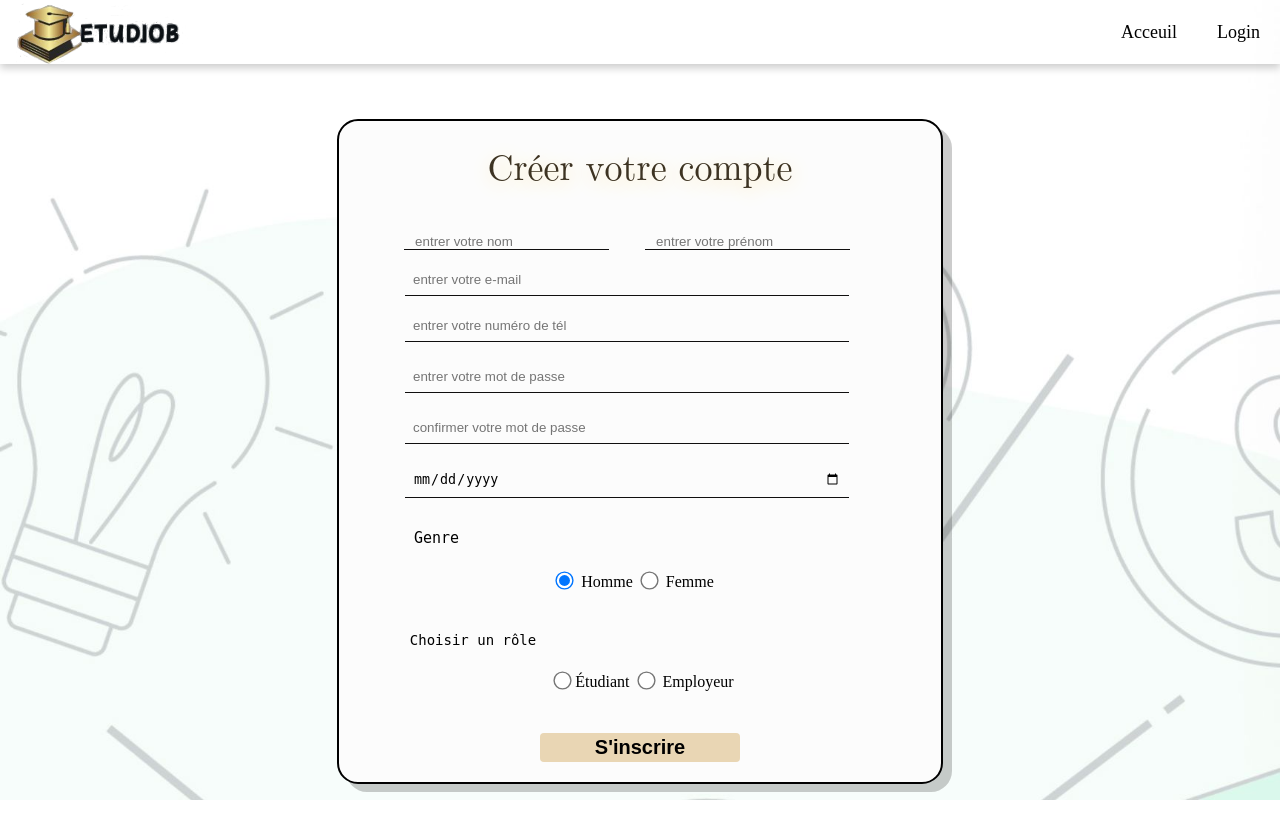
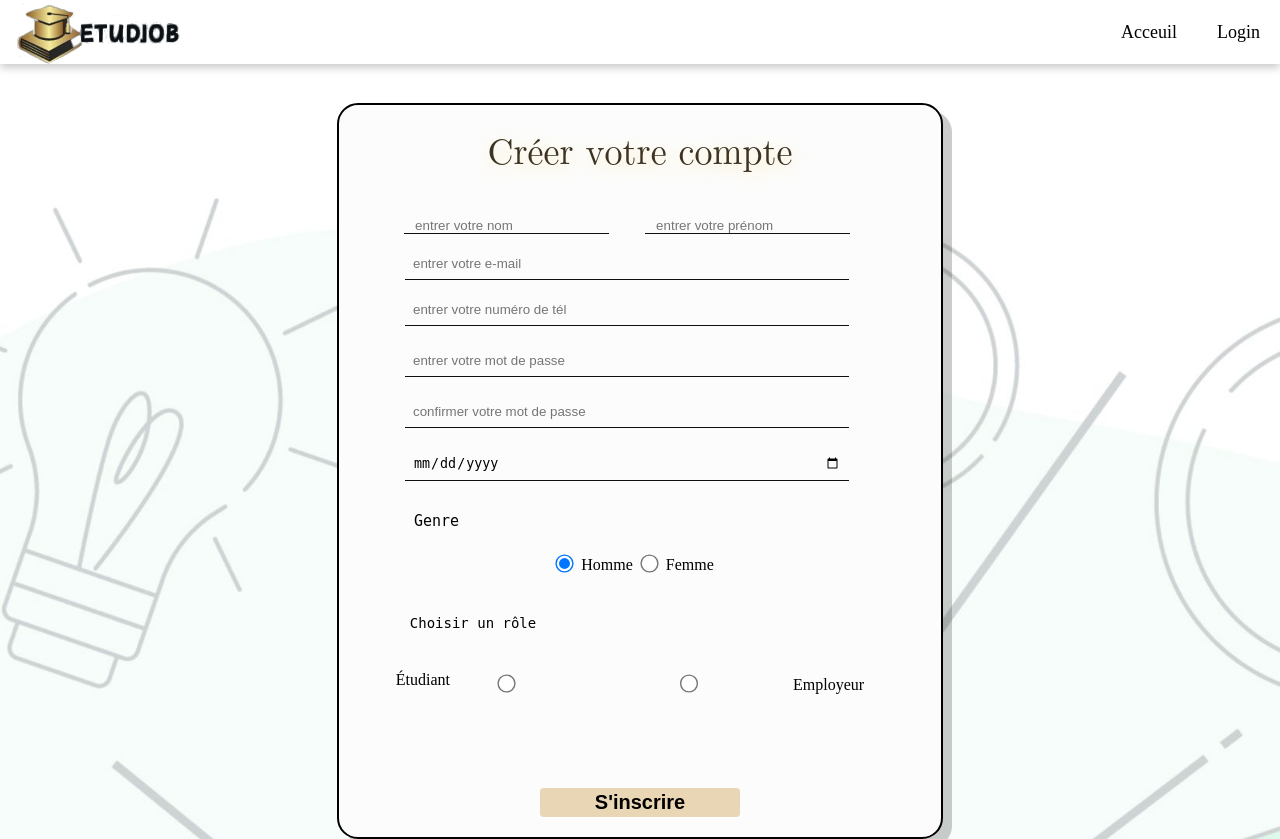
Before and after one commit to amririhem/web, a PHP site: page /inscrit.html in a window 1280 px wide. Before the commit the page ends 800 px from the top, so only its background shows below. Run offline with PHP 8.4, Linux system fonts and the light colour scheme.

Commit message:
inscrit+modifpro

```diff
--- a/inscrit.css
+++ b/inscrit.css
@@ -167,28 +167,38 @@
   align-items: flex-start;
   flex-direction: row;
   padding-left: 22px;
- font-family: monospace;
-
-  margin-left: 54px;
+  font-family: monospace;
+  margin-left: 9px;
   margin-right: auto;
   padding-bottom:10px ;
   margin-top: 22px;
-
-    position: inherit;
-    display: flex;
-    flex-direction: row;
-    padding-left: 9px;
+  position: inherit;
 
 }
 
-.labelinput5 label {
+/*.labelinput5 label {
   position: relative;
   left: 48px;
   bottom: 27px;
   margin: 7px;
   font-family: monospace;
+}*/
+#niveau {
+  margin-left: 56px;
+  border: none;
+  outline: none;
+  border-bottom: 1px solid #100f0f;
+  background-color: #fcfcfc;
+  width: 188px;
 }
-
+#etab {
+  margin-left: 56px;
+  border: none;
+  outline: none;
+  border-bottom: 1px solid #100f0f;
+  background-color: #fcfcfc;
+  width: 188px;
+}
 
 .inputinscrit6 {
   display: flex;
@@ -305,6 +315,11 @@
   /* align-content: stretch; */
   justify-content: center;
 }
+.labelinput3 label{
+  padding: 20px;
+  justify-content: center;
+  margin-right: 20px;
+}
 .labelinput4 {
     display: flex;
     flex-direction: row;
@@ -350,10 +365,11 @@
   margin: 6px;
   margin-left: 10px;
 
+
 }
 
 
-.inputinscrit6text {
+#description {
 
 margin-top: 20px;
 width: 484px;
@@ -373,12 +389,12 @@
 color: #333; /* Couleur du texte */
 background-color: #fff; /* Couleur de fond */
 }
-.inputinscrit6text:focus {
+#description:focus {
 outline: none; /* Remove the default focus outline */
 border-color: #5a5a5a; /* Change border color on focus */
 box-shadow: 0 0 8px rgba(0, 102, 204, 0.3); /* Légère ombre portée au focus */
 }
 
-.inputinscrit6text::placeholder {
+#description::placeholder {
 color: #aaa; /* Couleur du placeholder */
 }
--- a/inscrit.html
+++ b/inscrit.html
@@ -53,22 +53,18 @@
             <input type="radio" name="genre" value="female" class="inputinscrit4" onchange="handleChangegenre(event)" /> Femme</label>
         </div>
         <p class="prole">Choisir un rôle</p>
-        <div class="labelinput3">
-          <label>
-            <input type="radio" name="role" value="student" id="studentRadio" class="inputinscrit3" />Étudiant </label>
+        <div  class="labelinput3">
+          <label> Étudiant </label><input type="radio" name="role" value="student" id="studentRadio" class="inputinscrit3" />
           <label>
             <input type="radio"   name="role" id="niveau"  autoComplete="off" placeholder="Niveau" value="employer"  />
 
             Employeur </label>
         </div>
-        <div class="labelinput5 studentInput">
-          <label htmlFor="niveau" class="studentInput">Niveau</label>
+        <div class="labelinput5" >
           <input type="text" name="niveau" id="niveau" class="studentInput" autoComplete="off" placeholder="Niveau" value="" onchange="handleChangeNiveau(event)" />
-          <p htmlFor="etab" class="studentInput">Établissement</p>
           <input type="text" name="etab" id="etab" class="studentInput" autoComplete="off" placeholder="Établissement" value="" onchange="handleChangeEtablissement(event)" />
         </div>
-        <div class="inputinscrit6 studentInput">
-          <label htmlFor="description" class="studentInput">Description</label>
+        <div class="inputinscrit6 studentInput" >
           <textarea id="description" name="des" class="studentInput" placeholder="Description" value="" onchange="handleChangeDescription(event)"></textarea>
         </div>
 
--- a/modifierProfil.css
+++ b/modifierProfil.css
@@ -83,6 +83,8 @@
     display: flex;
     flex-direction: row;
     padding-left: 36px;
+    flex-wrap: wrap;
+    padding: 22px;
 
     /*
     margin-left: 54px; /* center the element horizontally
--- a/modifierProfil.php
+++ b/modifierProfil.php
@@ -31,7 +31,7 @@
   <meta charset="UTF-8">
   <meta name="viewport" content="width=device-width, initial-scale=1.0">
   <title>Profil</title>
-  <link rel="stylesheet" href="profil.css">
+  <link rel="stylesheet" href="modifierProfil.css">
 </head>
 <body>
   <div class="background">
```
